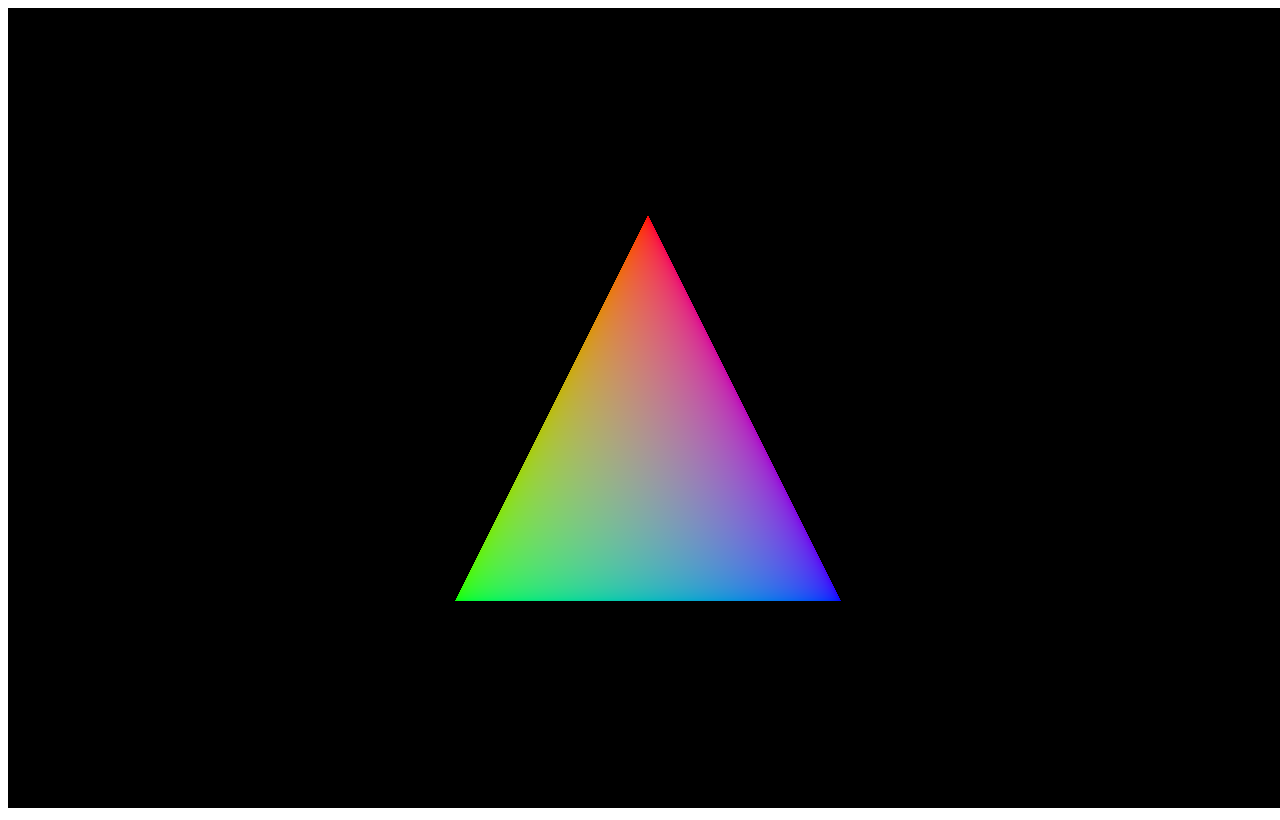
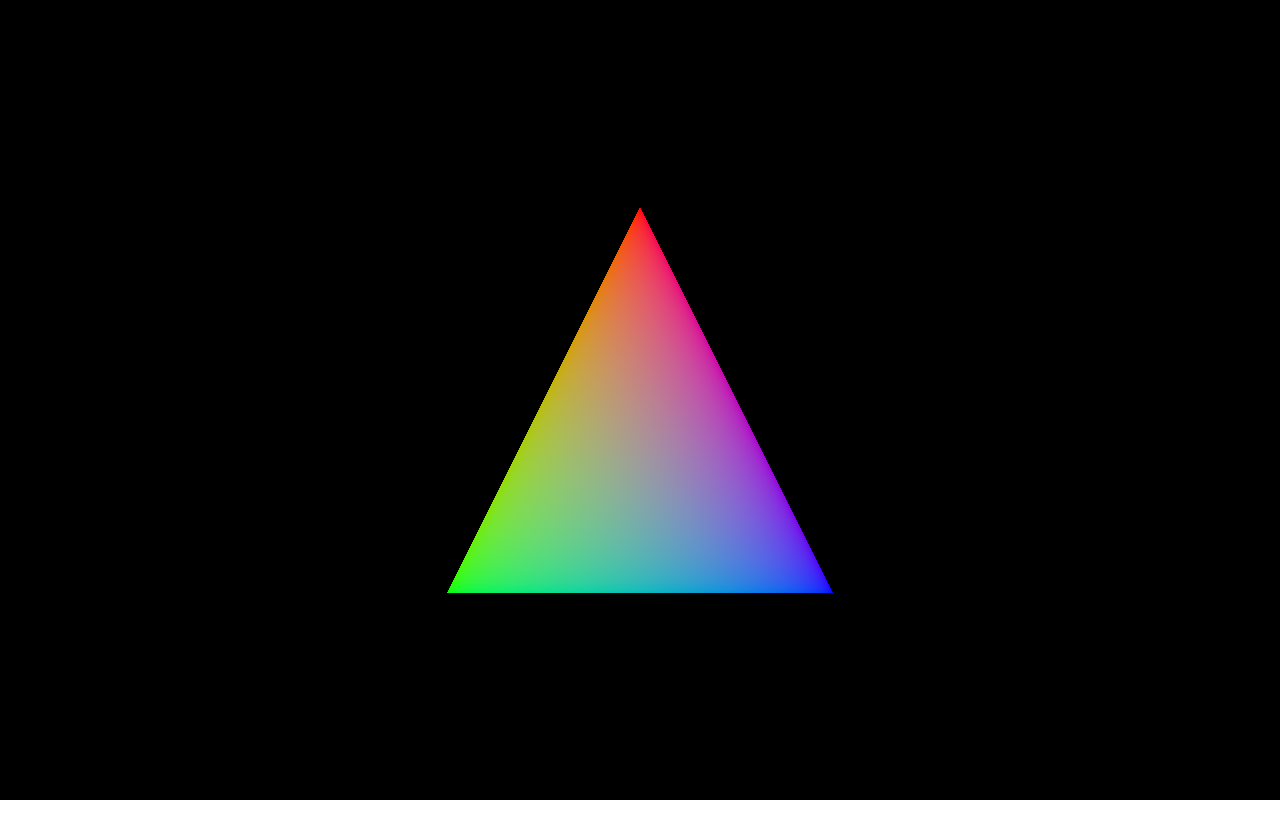
Before and after one commit to yashraut41/threejs-demos, a website built with Vite: page multi-colored-triangle/index.html in a window 1280 px wide. Built offline with nearby package versions, Linux system fonts and the light colour scheme.

Commit message:
fixed styling

```diff
--- a/multi-colored-triangle/style.css
+++ b/multi-colored-triangle/style.css
@@ -1,5 +1,5 @@
 body{
     overflow: hidden;
-
+    margin: 0%;
 
 }
```
